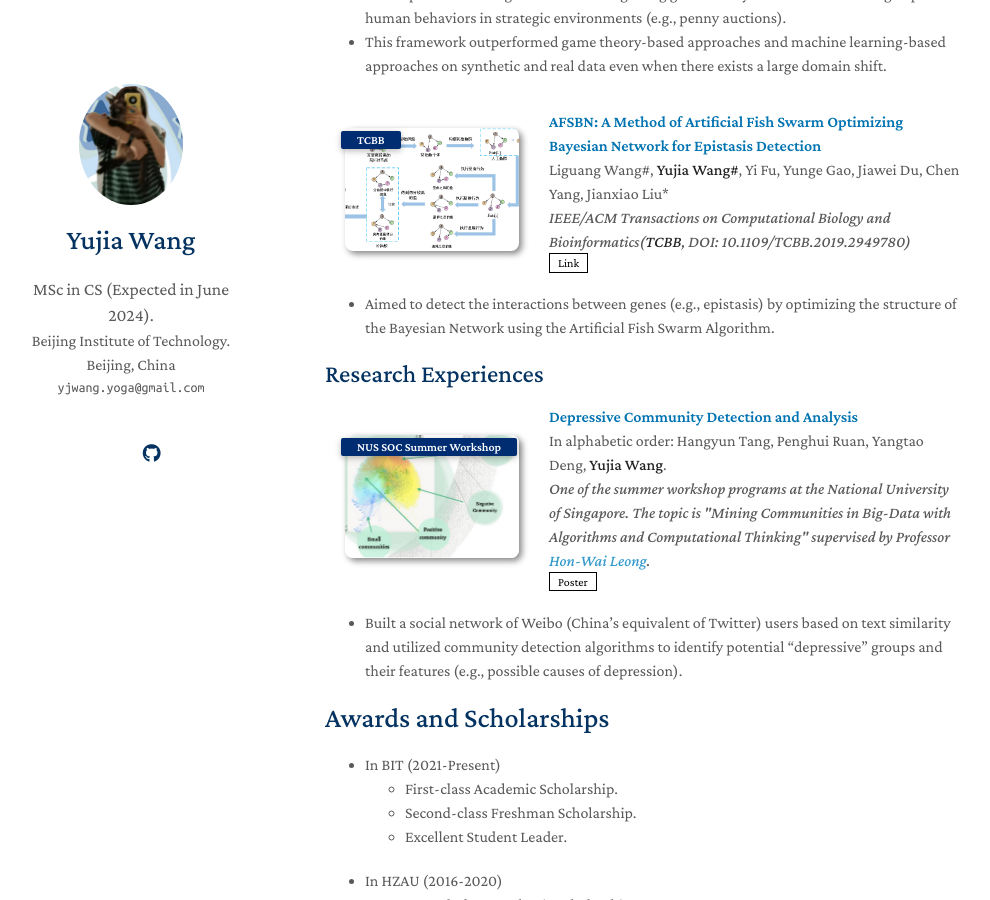
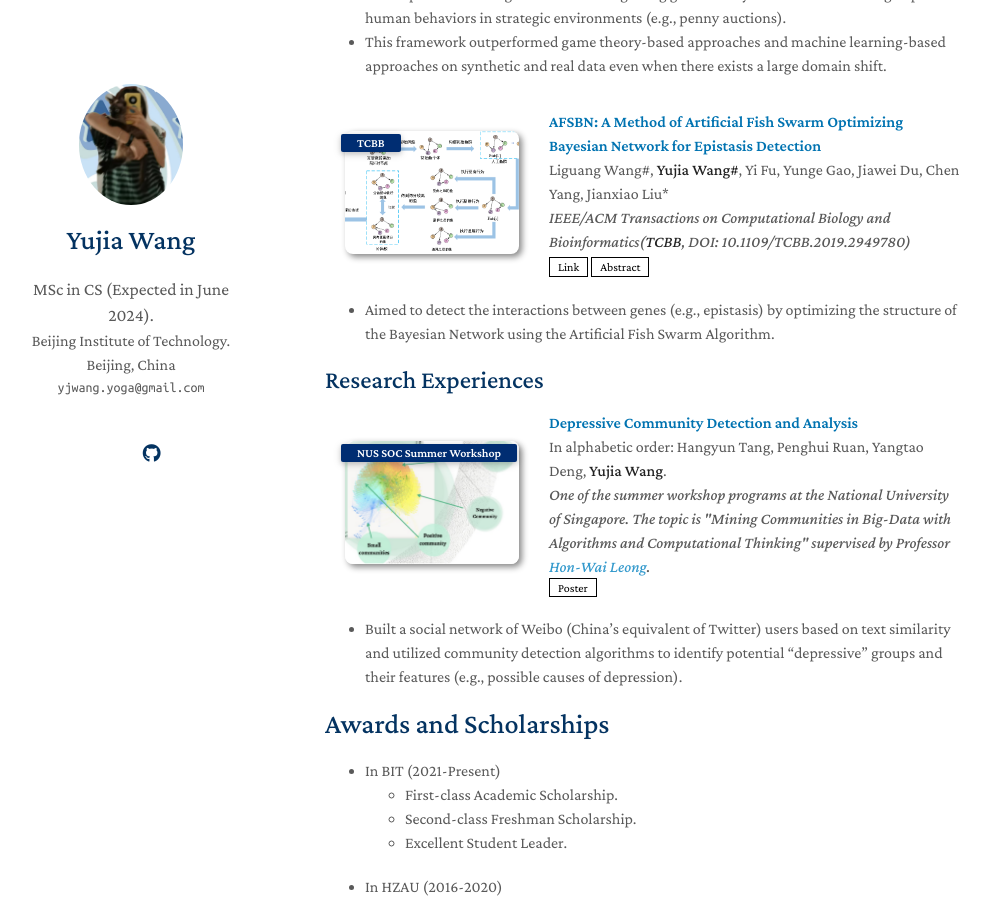
Before and after one commit to YogaWang7/YogaWang7.github.io, a Jekyll site: the page built from index.md, in a window 1280 px wide and 900 px high, scrolled down 759 px. Shown: the whole window, without its empty margins (145-1135 px from the left). Built offline with Jekyll 4.4.1, drawn with Linux system fonts in a browser that asks for light colours; nearby versions of some CDN libraries; comment, search, counter and statistics services are not loaded; a style sheet for code colours, icons or effects is not loaded; our own code applies the rules of GitHub Pages for plain Markdown files.

Commit message:
Update publications.md

```diff
--- a/_includes/publications.md
+++ b/_includes/publications.md
@@ -41,7 +41,12 @@
     <div class="periodical"><em>IEEE/ACM Transactions on Computational Biology and Bioinformatics(<strong>TCBB</strong>, DOI: 10.1109/TCBB.2019.2949780)</em></div>
     <div class="links">
       <a href="https://ieeexplore.ieee.org/document/8884123" class="btn btn-sm z-depth-0" role="button" target="_blank" style="font-size:12px;">Link</a>
+      <a href="https://ieeexplore.ieee.org/document/8884123" class="btn btn-sm z-depth-0" role="button" target="_blank" style="font-size:12px;">Abstract</a>
+         <div id="abstractContent" style="display:none;">
+          这是文章的摘要内容...
+         </div>
     </div>
+
   </div>
 </div>
 </li>
```
